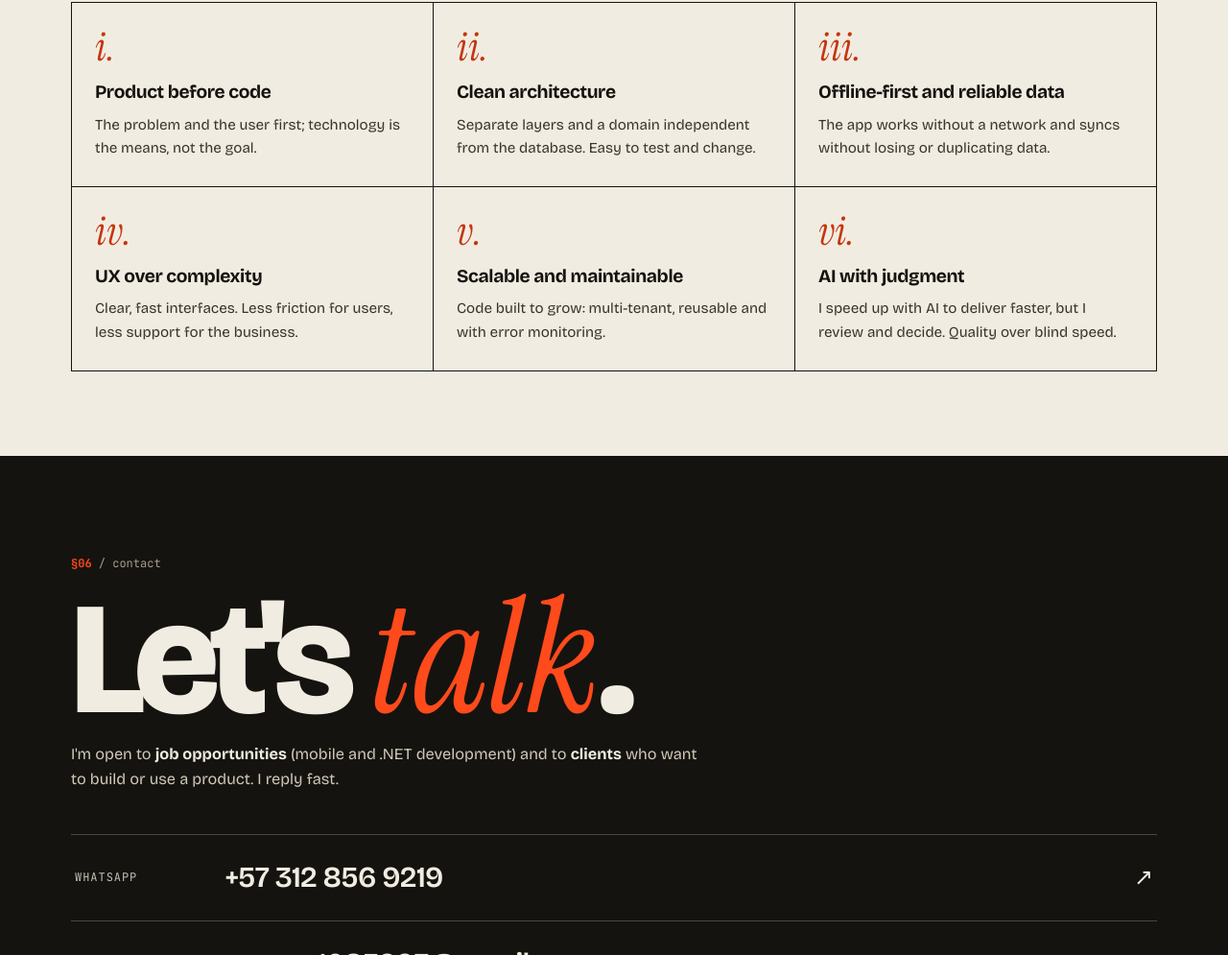
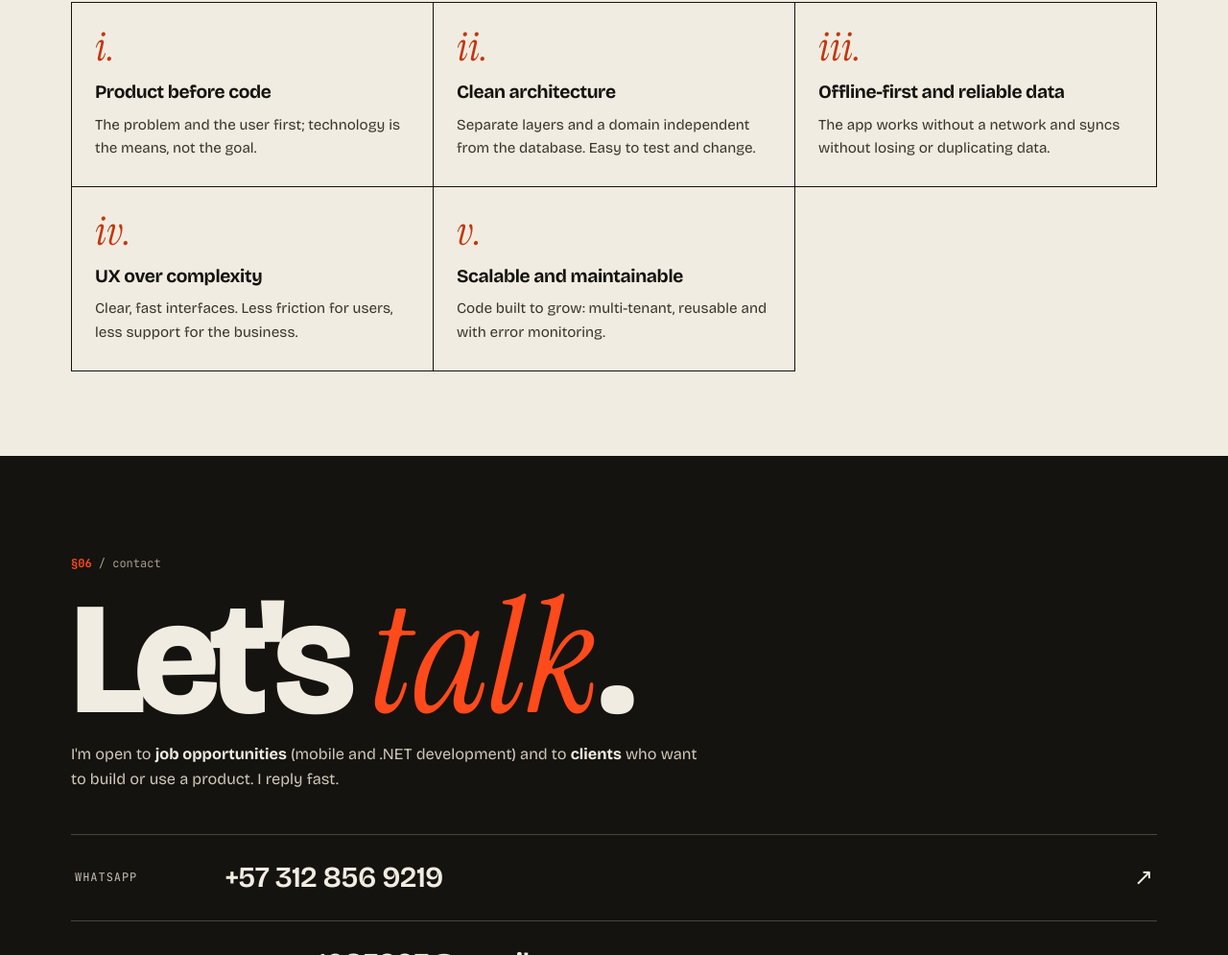
Before and after one commit to cecaza/cecaza.github.io, a plain HTML site: page index.html in a window 1280 px wide. Shown: the part 7766-8761 px from the top of the page at 96% size. Drawn offline with nearby package versions, Linux system fonts and the light colour scheme; animation ran at ten frames a second.

Commit message:
chore: quitar el principio 'IA con criterio' de la portada

```diff
--- a/index.html
+++ b/index.html
@@ -770,7 +770,6 @@
           <li><div class="n">iii.</div><h3 data-en="Offline-first and reliable data">Offline-first y datos confiables</h3><p data-en="The app works without a network and syncs without losing or duplicating data.">Que la app funcione sin red y sincronice sin perder ni duplicar información.</p></li>
           <li><div class="n">iv.</div><h3 data-en="UX over complexity">UX antes que complejidad</h3><p data-en="Clear, fast interfaces. Less friction for users, less support for the business.">Interfaces claras y rápidas. Menos fricción para el usuario, menos soporte para el negocio.</p></li>
           <li><div class="n">v.</div><h3 data-en="Scalable and maintainable">Escalable y mantenible</h3><p data-en="Code built to grow: multi-tenant, reusable and with error monitoring.">Código pensado para crecer: multi-tenant, reutilizable y con monitoreo de errores.</p></li>
-          <li><div class="n">vi.</div><h3 data-en="AI with judgment">IA con criterio</h3><p data-en="I speed up with AI to deliver faster, but I review and decide. Quality over blind speed.">Acelero con IA para entregar más rápido, pero reviso y decido yo. Calidad sobre velocidad ciega.</p></li>
         </ol>
       </div>
     </section>
```
